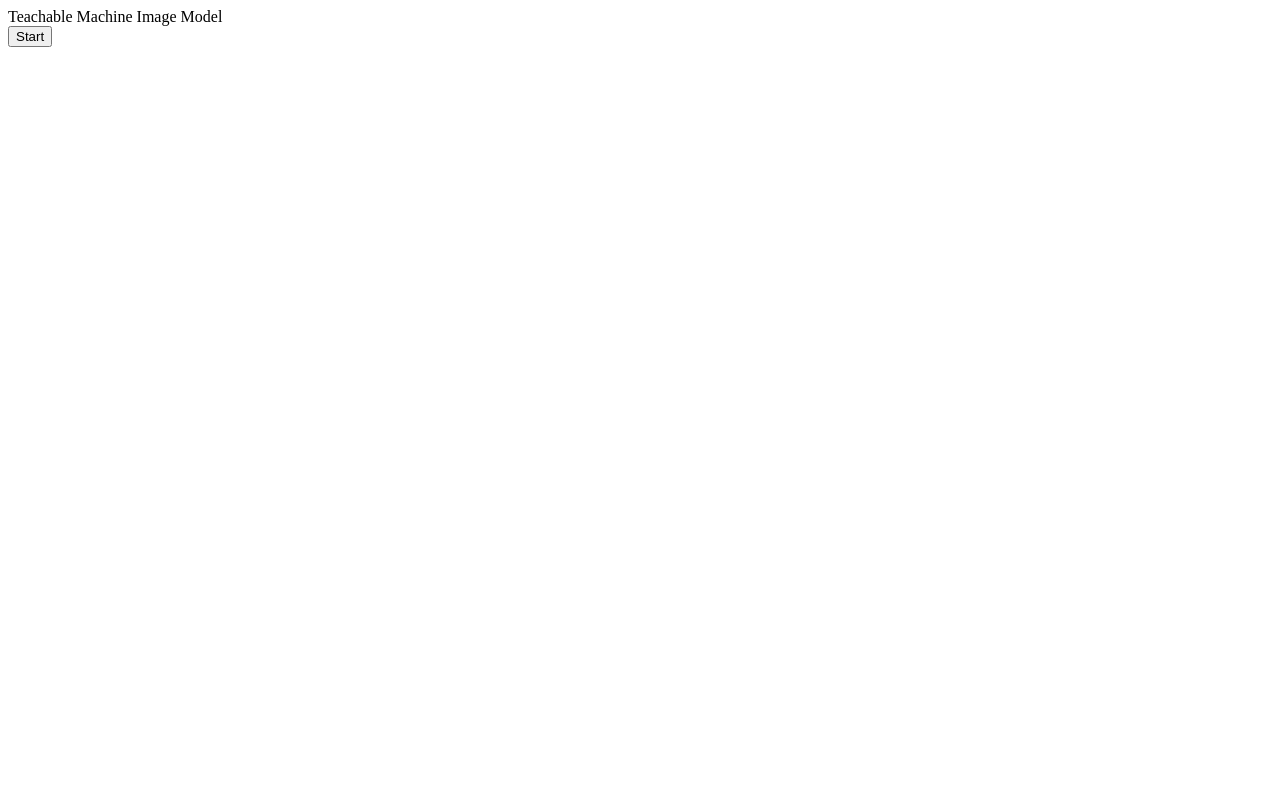
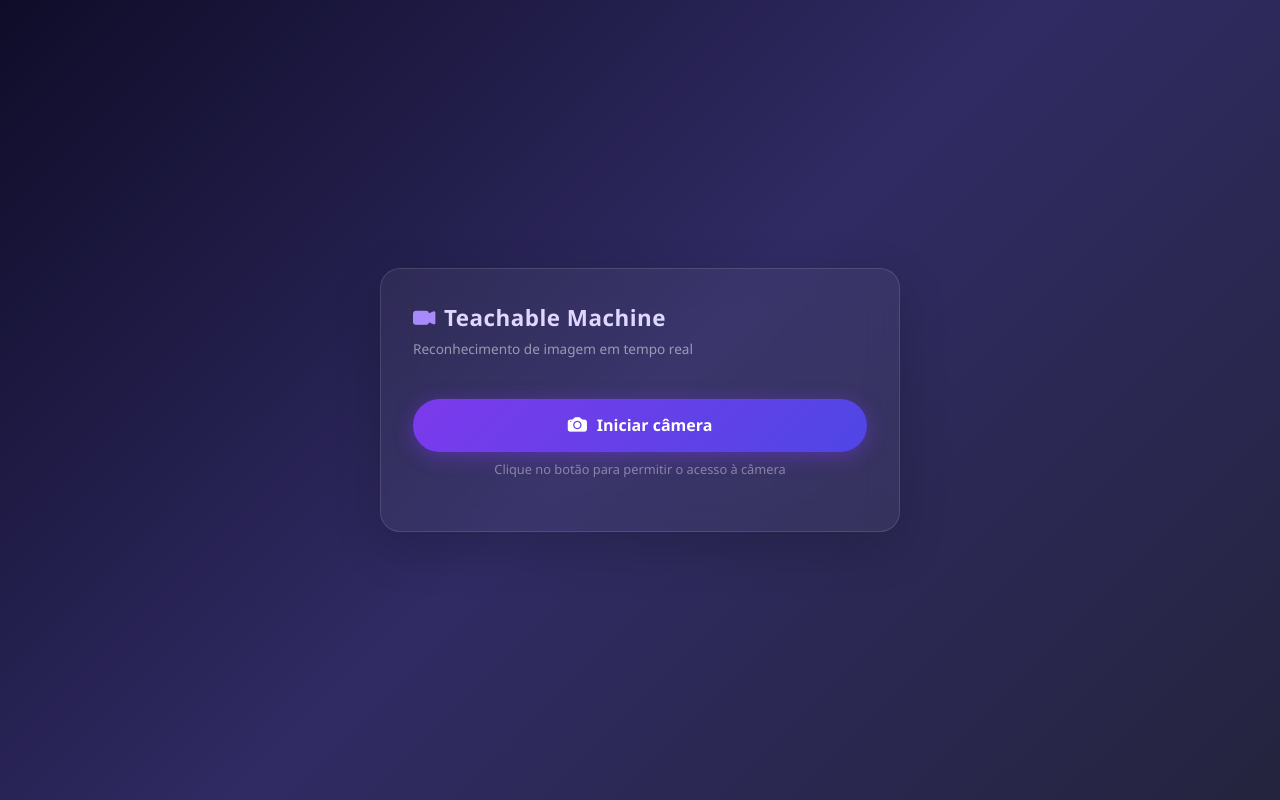
Before and after one commit to Xuculim/reconhecimento-imagem-PauloForoni, a plain HTML site: page index.html in a window 1280 px wide. Drawn offline with nearby package versions, Linux system fonts and the light colour scheme.

Commit message:
feat: Implements Page IA

```diff
--- a/index.html
+++ b/index.html
@@ -1,59 +1,252 @@
-<div>Teachable Machine Image Model</div>
-<button type="button" onclick="init()">Start</button>
+<!DOCTYPE html>
+<html lang="pt-BR">
+<head>
+  <meta charset="UTF-8" />
+  <meta name="viewport" content="width=device-width, initial-scale=1.0"/>
+  <title>Teachable Machine</title>
+  <link rel="stylesheet" href="https://cdn.jsdelivr.net/npm/bootstrap@5.3.3/dist/css/bootstrap.min.css"/>
+  <link rel="stylesheet" href="https://cdn.jsdelivr.net/npm/bootstrap-icons@1.11.3/font/bootstrap-icons.min.css"/>
+  <style>
+    body {
+      min-height: 100vh;
+      background: linear-gradient(135deg, #0f0c29, #302b63, #24243e);
+      display: flex;
+      align-items: center;
+      justify-content: center;
+      font-family: 'Segoe UI', sans-serif;
+    }
+
+    .card-main {
+      background: rgba(255, 255, 255, 0.05);
+      border: 1px solid rgba(255, 255, 255, 0.12);
+      backdrop-filter: blur(16px);
+      border-radius: 20px;
+      padding: 2rem;
+      width: 100%;
+      max-width: 520px;
+      color: #fff;
+    }
+
+    .title {
+      font-size: 1.4rem;
+      font-weight: 700;
+      letter-spacing: 0.5px;
+      color: #e0d7ff;
+    }
+
+    .subtitle {
+      font-size: 0.85rem;
+      color: rgba(255,255,255,0.5);
+      margin-top: 4px;
+    }
+
+    #webcam-wrapper {
+      display: flex;
+      justify-content: center;
+      margin: 1.5rem 0 1rem;
+    }
+
+    #webcam-container canvas {
+      border-radius: 14px;
+      border: 2px solid rgba(255,255,255,0.15);
+      box-shadow: 0 0 30px rgba(130, 80, 255, 0.3);
+      max-width: 100%;
+    }
+
+    .btn-start {
+      background: linear-gradient(135deg, #7c3aed, #4f46e5);
+      border: none;
+      border-radius: 50px;
+      padding: 0.75rem 2rem;
+      font-size: 1rem;
+      font-weight: 600;
+      color: #fff;
+      display: inline-flex;
+      align-items: center;
+      gap: 10px;
+      transition: all 0.25s ease;
+      box-shadow: 0 4px 20px rgba(124, 58, 237, 0.45);
+      width: 100%;
+      justify-content: center;
+    }
+
+    .btn-start:hover {
+      background: linear-gradient(135deg, #6d28d9, #4338ca);
+      box-shadow: 0 6px 24px rgba(109, 40, 217, 0.6);
+      transform: translateY(-1px);
+      color: #fff;
+    }
+
+    .btn-start:active {
+      transform: scale(0.97);
+    }
+
+    .btn-start i {
+      font-size: 1.2rem;
+    }
+
+    .label-card {
+      background: rgba(255,255,255,0.06);
+      border: 1px solid rgba(255,255,255,0.1);
+      border-radius: 12px;
+      padding: 0.75rem 1rem;
+      margin-bottom: 0.6rem;
+    }
+
+    .label-name {
+      font-size: 0.85rem;
+      font-weight: 600;
+      color: #c4b5fd;
+      margin-bottom: 6px;
+      display: flex;
+      justify-content: space-between;
+    }
+
+    .progress {
+      height: 10px;
+      border-radius: 8px;
+      background-color: rgba(255,255,255,0.1);
+    }
+
+    .progress-bar {
+      border-radius: 8px;
+      transition: width 0.2s ease;
+      background: linear-gradient(90deg, #7c3aed, #60a5fa);
+    }
+
+    #label-container {
+      margin-top: 1.25rem;
+    }
+
+    #status-msg {
+      font-size: 0.8rem;
+      color: rgba(255,255,255,0.4);
+      text-align: center;
+      margin-top: 0.5rem;
+    }
+  </style>
+</head>
+<body>
+  <div class="card-main shadow-lg">
+    <div class="d-flex align-items-center gap-3 mb-3">
+      <div>
+        <div class="title"><i class="bi bi-camera-video-fill me-2" style="color:#a78bfa;"></i>Teachable Machine</div>
+        <div class="subtitle">Reconhecimento de imagem em tempo real</div>
+      </div>
+    </div>
+
+    <div id="webcam-wrapper">
       <div id="webcam-container"></div>
+    </div>
+
+    <button class="btn-start" onclick="init()" id="btn-init">
+      <i class="bi bi-camera-fill"></i>
+      Iniciar câmera
+    </button>
+
+    <div id="status-msg">Clique no botão para permitir o acesso à câmera</div>
+
     <div id="label-container"></div>
+  </div>
+
   <script src="https://cdn.jsdelivr.net/npm/@tensorflow/tfjs@latest/dist/tf.min.js"></script>
   <script src="https://cdn.jsdelivr.net/npm/@teachablemachine/image@latest/dist/teachablemachine-image.min.js"></script>
-<script type="text/javascript">
-    // More API functions here:
-    // https://github.com/googlecreativelab/teachablemachine-community/tree/master/libraries/image
-
-    // the link to your model provided by Teachable Machine export panel
+  <script>
     const URL = "https://teachablemachine.withgoogle.com/models/zmeHP47RtI/";
-
     let model, webcam, labelContainer, maxPredictions;
 
-    // Load the image model and setup the webcam
     async function init() {
+      const btn = document.getElementById("btn-init");
+      btn.innerHTML = '<span class="spinner-border spinner-border-sm me-2" role="status"></span> Carregando...';
+      btn.disabled = true;
+
+      document.getElementById("status-msg").textContent = "Carregando modelo e acessando câmera...";
+
+      try {
         const modelURL = URL + "model.json";
         const metadataURL = URL + "metadata.json";
 
-        // load the model and metadata
-        // Refer to tmImage.loadFromFiles() in the API to support files from a file picker
-        // or files from your local hard drive
-        // Note: the pose library adds "tmImage" object to your window (window.tmImage)
         model = await tmImage.load(modelURL, metadataURL);
         maxPredictions = model.getTotalClasses();
 
-        // Convenience function to setup a webcam
-        const flip = true; // whether to flip the webcam
-        webcam = new tmImage.Webcam(200, 200, flip); // width, height, flip
-        await webcam.setup(); // request access to the webcam
+        const flip = true;
+        webcam = new tmImage.Webcam(280, 280, flip);
+        await webcam.setup();
         await webcam.play();
         window.requestAnimationFrame(loop);
 
-        // append elements to the DOM
         document.getElementById("webcam-container").appendChild(webcam.canvas);
+
         labelContainer = document.getElementById("label-container");
-        for (let i = 0; i < maxPredictions; i++) { // and class labels
-            labelContainer.appendChild(document.createElement("div"));
+        labelContainer.innerHTML = "";
+
+        for (let i = 0; i < maxPredictions; i++) {
+          const card = document.createElement("div");
+          card.className = "label-card";
+
+          const nameRow = document.createElement("div");
+          nameRow.className = "label-name";
+
+          const nameSpan = document.createElement("span");
+          nameSpan.id = "label-name-" + i;
+          nameSpan.textContent = "Classe " + (i + 1);
+
+          const percentSpan = document.createElement("span");
+          percentSpan.id = "label-pct-" + i;
+          percentSpan.style.color = "#e0d7ff";
+          percentSpan.textContent = "0%";
+
+          nameRow.appendChild(nameSpan);
+          nameRow.appendChild(percentSpan);
+
+          const progressWrap = document.createElement("div");
+          progressWrap.className = "progress";
+
+          const progressBar = document.createElement("div");
+          progressBar.className = "progress-bar";
+          progressBar.id = "bar-" + i;
+          progressBar.style.width = "0%";
+          progressBar.setAttribute("role", "progressbar");
+          progressBar.setAttribute("aria-valuenow", "0");
+          progressBar.setAttribute("aria-valuemin", "0");
+          progressBar.setAttribute("aria-valuemax", "100");
+
+          progressWrap.appendChild(progressBar);
+          card.appendChild(nameRow);
+          card.appendChild(progressWrap);
+          labelContainer.appendChild(card);
+        }
+
+        btn.innerHTML = '<i class="bi bi-camera-video-fill"></i> Câmera ativa';
+        btn.style.background = "linear-gradient(135deg, #059669, #0d9488)";
+        btn.style.boxShadow = "0 4px 20px rgba(5,150,105,0.4)";
+        document.getElementById("status-msg").textContent = "Analisando imagem em tempo real...";
+
+      } catch (err) {
+        btn.innerHTML = '<i class="bi bi-exclamation-triangle-fill"></i> Tentar novamente';
+        btn.disabled = false;
+        btn.style.background = "linear-gradient(135deg, #dc2626, #b91c1c)";
+        document.getElementById("status-msg").textContent = "Erro: " + err.message;
       }
     }
 
     async function loop() {
-        webcam.update(); // update the webcam frame
+      webcam.update();
       await predict();
       window.requestAnimationFrame(loop);
     }
 
-    // run the webcam image through the image model
     async function predict() {
-        // predict can take in an image, video or canvas html element
       const prediction = await model.predict(webcam.canvas);
       for (let i = 0; i < maxPredictions; i++) {
-            const classPrediction =
-                prediction[i].className + ": " + prediction[i].probability.toFixed(2);
-            labelContainer.childNodes[i].innerHTML = classPrediction;
+        const pct = Math.round(prediction[i].probability * 100);
+        document.getElementById("label-name-" + i).textContent = prediction[i].className;
+        document.getElementById("label-pct-" + i).textContent = pct + "%";
+        const bar = document.getElementById("bar-" + i);
+        bar.style.width = pct + "%";
+        bar.setAttribute("aria-valuenow", pct);
       }
     }
   </script>
+</body>
+</html>
```
Lines whose indentation alone changed are shown as unchanged.
